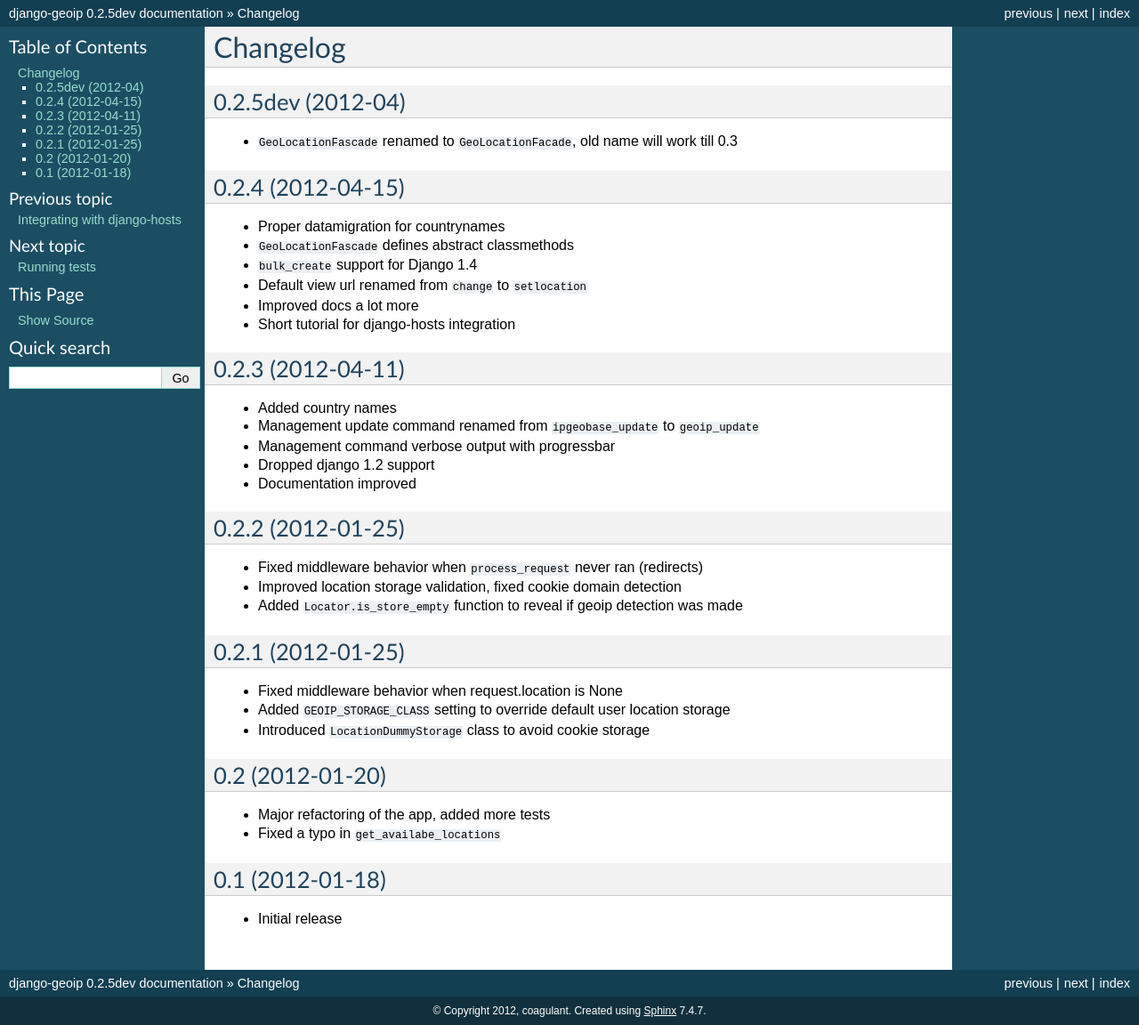
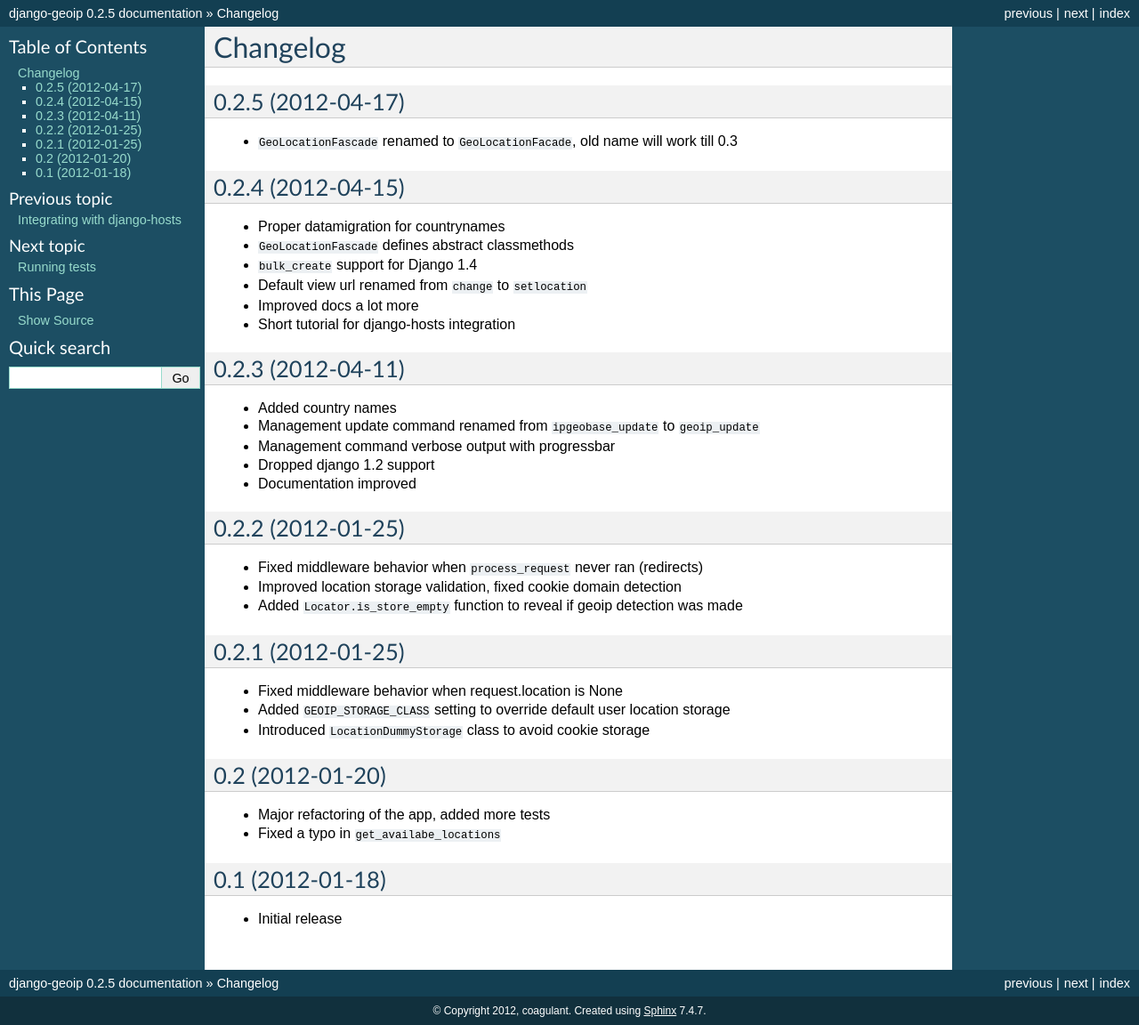
Before and after one commit to futurecolors/django-geoip, a Sphinx documentation site: the page built from docs/changelog.rst, in a window 1280 px wide. Shown: the whole page at 89% size. Built offline with Sphinx 7.4.7, drawn with Linux system fonts in a browser that asks for light colours.

Commit message:
Version bumped to 0.2.5

```diff
--- a/docs/changelog.rst
+++ b/docs/changelog.rst
@@ -1,7 +1,7 @@
 Changelog
 =========
 
-0.2.5dev (2012-04)
+0.2.5 (2012-04-17)
 ------------------
 
 * ``GeoLocationFascade`` renamed to ``GeoLocationFacade``, old name will work till 0.3
--- a/docs/conf.py
+++ b/docs/conf.py
@@ -51,7 +51,7 @@ copyright = u'2012, coagulant'
 # The short X.Y version.
 version = '0.2.5'
 # The full version, including alpha/beta/rc tags.
-release = '0.2.5dev'
+release = '0.2.5'
 
 # The language for content autogenerated by Sphinx. Refer to documentation
 # for a list of supported languages.
--- a/setup.py
+++ b/setup.py
@@ -14,7 +14,7 @@ tests_require = [
 
 setup(
     name='django-geoip',
-    version='0.2.5dev',
+    version='0.2.5',
     author='Ilya Baryshev',
     author_email='baryshev@gmail.com',
     packages=find_packages(exclude=("tests")),
```
